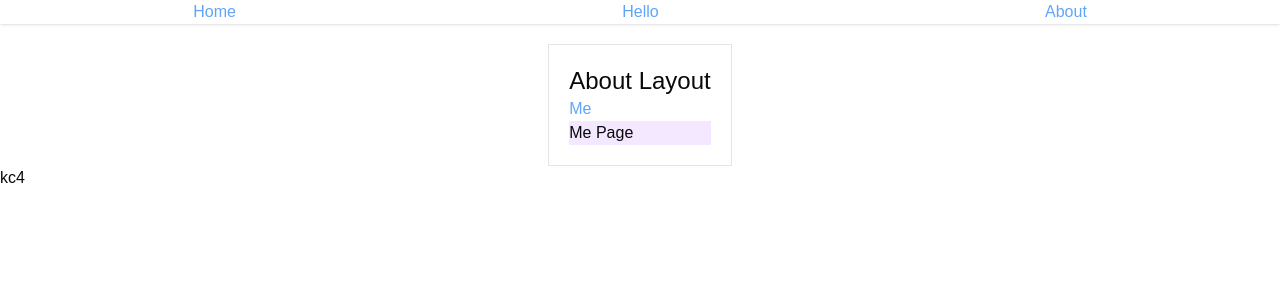
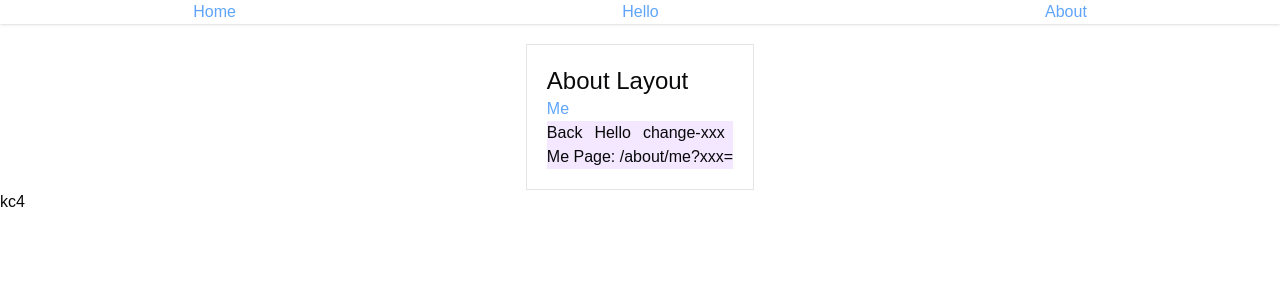
Before and after one commit to yermxx/sesac-practice, a Next.js app in the folder next/app14/: page /about/me in a window 1280 px wide. Shown: the top 300 px of the page. Built offline with nearby package versions, Linux system fonts and the light colour scheme.

Commit message:
✨ (Nextjs) add useRouter, usePathname, useSearchParams

```diff
--- a/next/app14/app/(routes)/about/me/page.tsx
+++ b/next/app14/app/(routes)/about/me/page.tsx
@@ -1,3 +1,34 @@
+'use client';
+
+import { usePathname, useRouter, useSearchParams } from 'next/navigation';
+
 export default function Me() {
-  return <>Me Page</>;
+  const router = useRouter();
+  const pathname = usePathname();
+  const searchParams = useSearchParams();
+  const urlSearchParams = new URLSearchParams(searchParams.toString());
+
+  const goBack = () => router.back();
+
+  const goHello = () => router.push('/hello', { scroll: false });
+
+  // 보통은 custom-hook을 만들어서 사용
+  const changeSearchParams = (x: string) => {
+    urlSearchParams.set('xxx', x);
+    // console.log('urlSearchParams', urlSearchParams.toString());
+    router.push(`${pathname}?${urlSearchParams.toString()}`); // router.push를 해야지만 url창에 반영됨
+  };
+
+  return (
+    <div className='text-center'>
+      <div className='flex gap-3'>
+        <button onClick={goBack}>Back</button>
+        <button onClick={goHello}>Hello</button>
+        <button onClick={() => changeSearchParams('999')}>change-xxx</button>
+      </div>
+      <span>
+        Me Page: {pathname}?xxx={searchParams.get('xxx')}
+      </span>
+    </div>
+  );
 }
```
